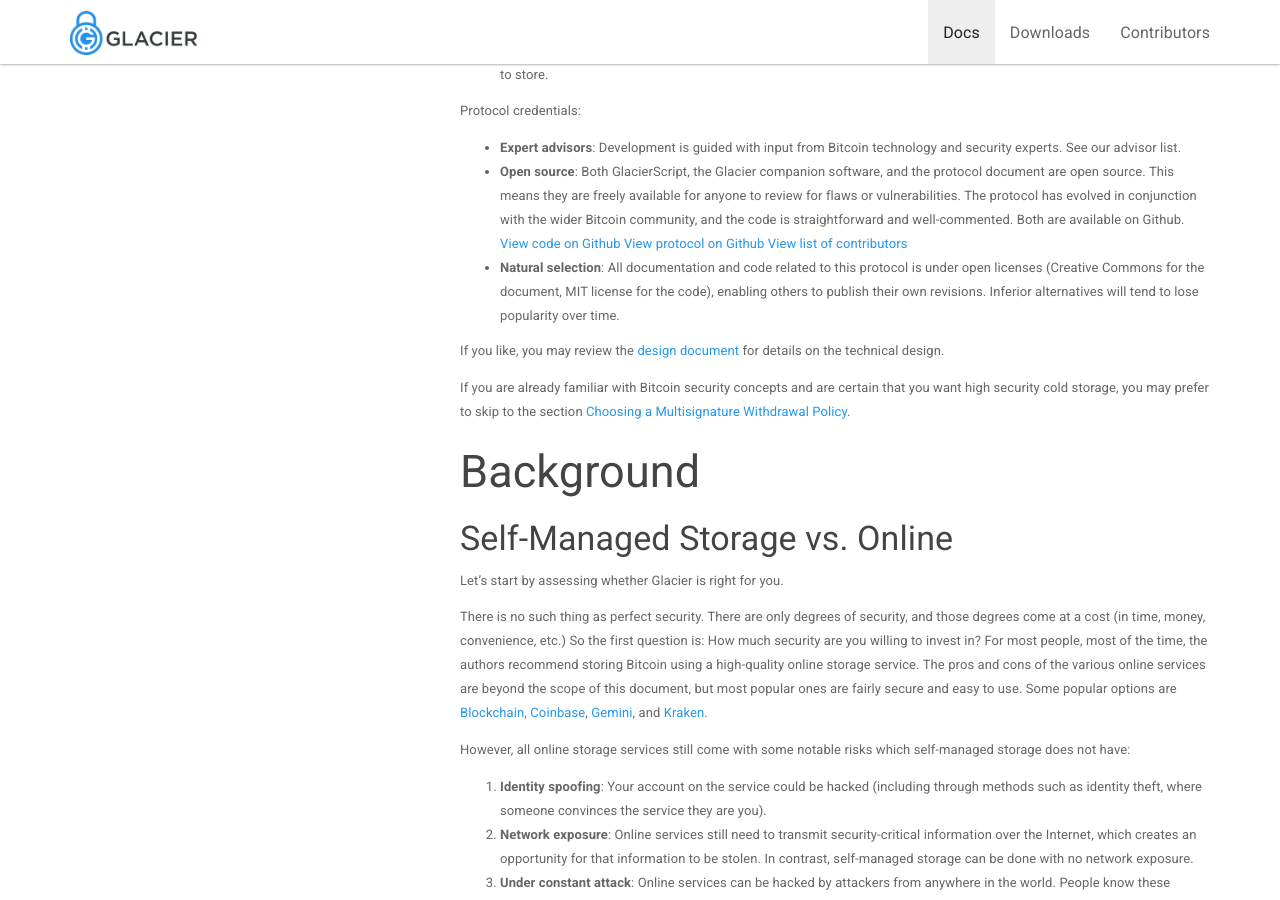
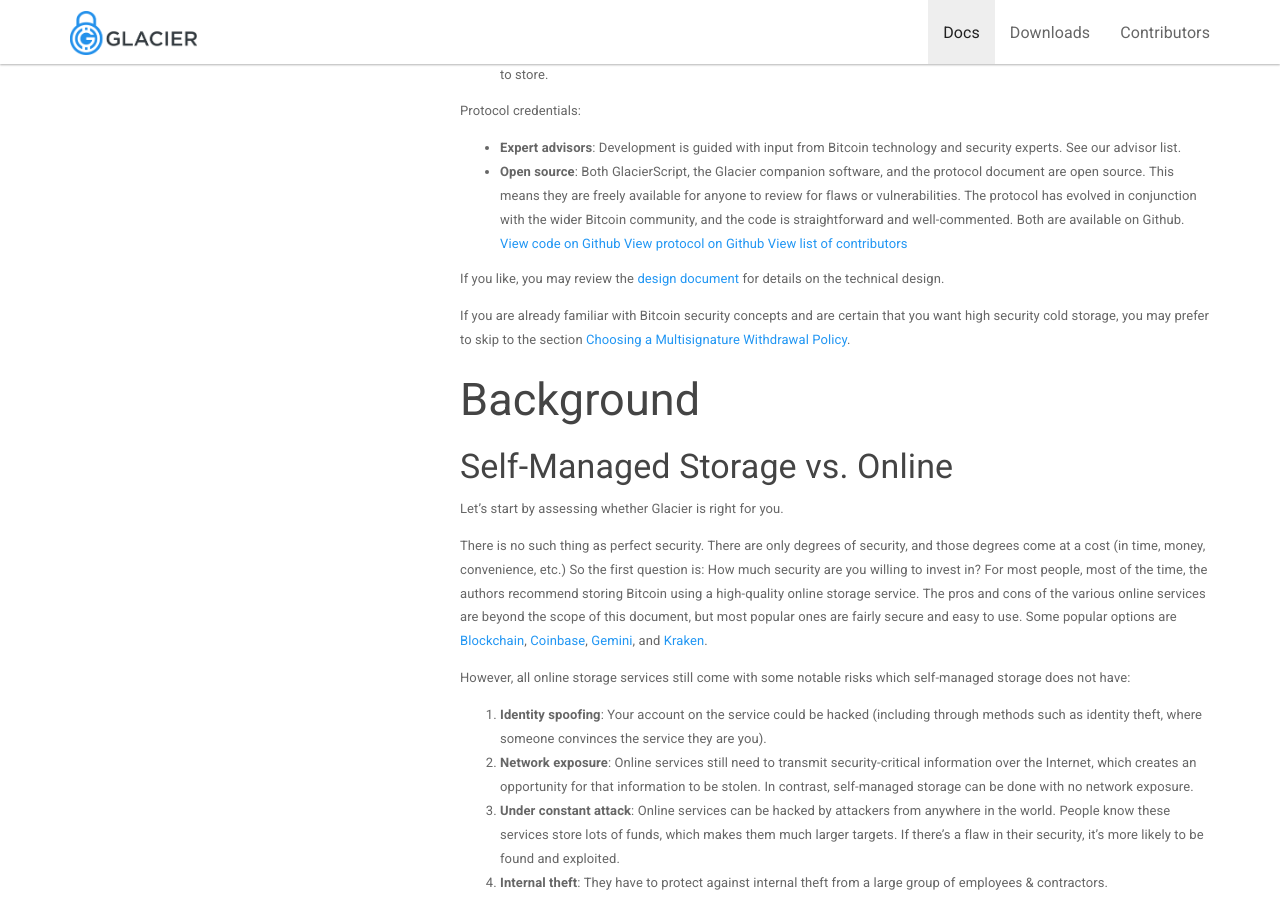
Before and after one commit to GlacierProtocol/glacierprotocol.github.io, a Jekyll site: the page built from _docs/overview.md, in a window 1280 px wide and 900 px high, scrolled down 640 px. Built offline with Jekyll 4.4.1, drawn with Linux system fonts in a browser that asks for light colours; nearby versions of some CDN libraries.

Commit message:
Natural selection removed
Point wrt failure of alternatives is unsuitable for technical document

```diff
--- a/_docs/overview.md
+++ b/_docs/overview.md
@@ -46,10 +46,6 @@ Github.
 [View code on Github](https://github.com/GlacierProtocol/GlacierProtocol)
 [View protocol on Github](https://github.com/GlacierProtocol/glacierprotocol.github.io)
 [View list of contributors](/docs/contribute/acknowledgments/)
-* **Natural selection**: All documentation and code related to this protocol is
-under open licenses (Creative Commons for the document, MIT license for the
-code), enabling others to publish their own revisions. Inferior alternatives
-will tend to lose popularity over time.
 
 If you like, you may review the [design document](/docs/design-doc/overview)
 for details on the technical design.
```
